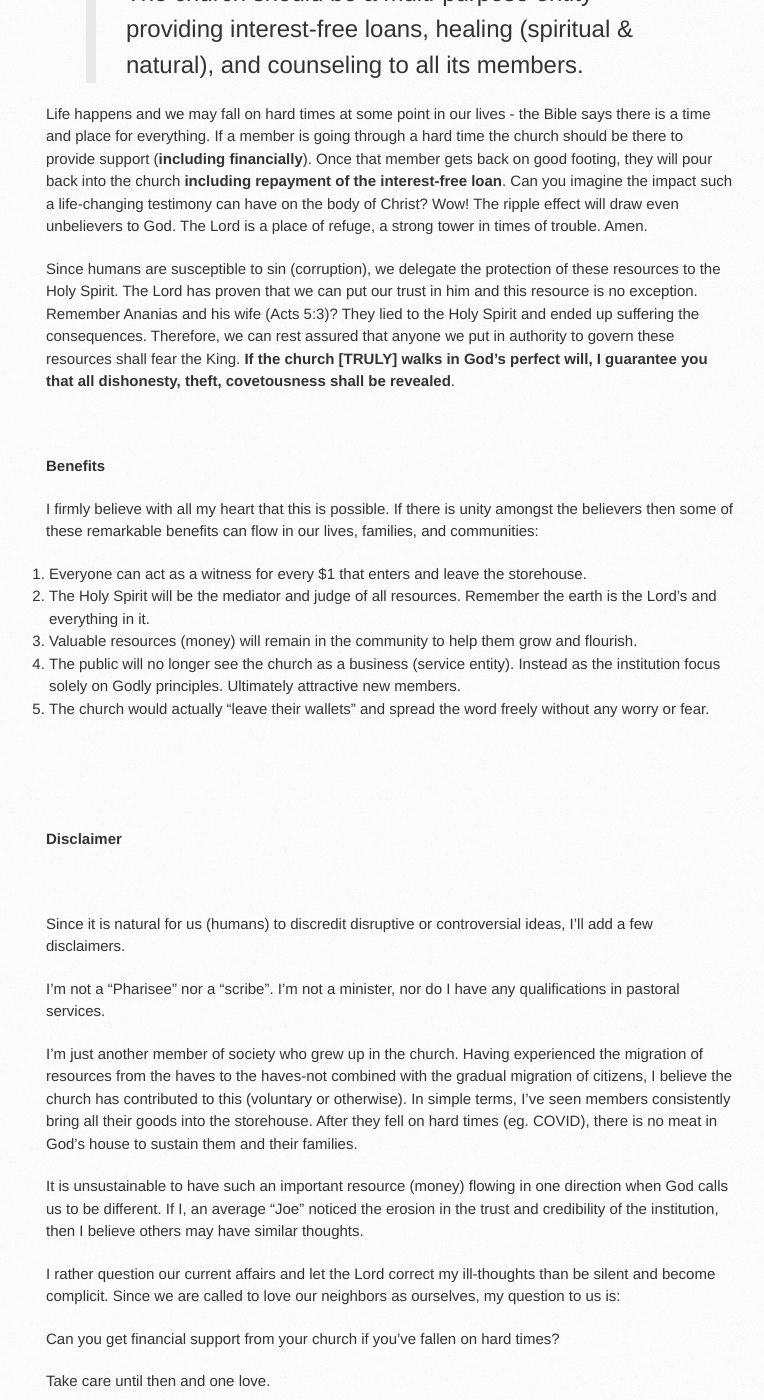
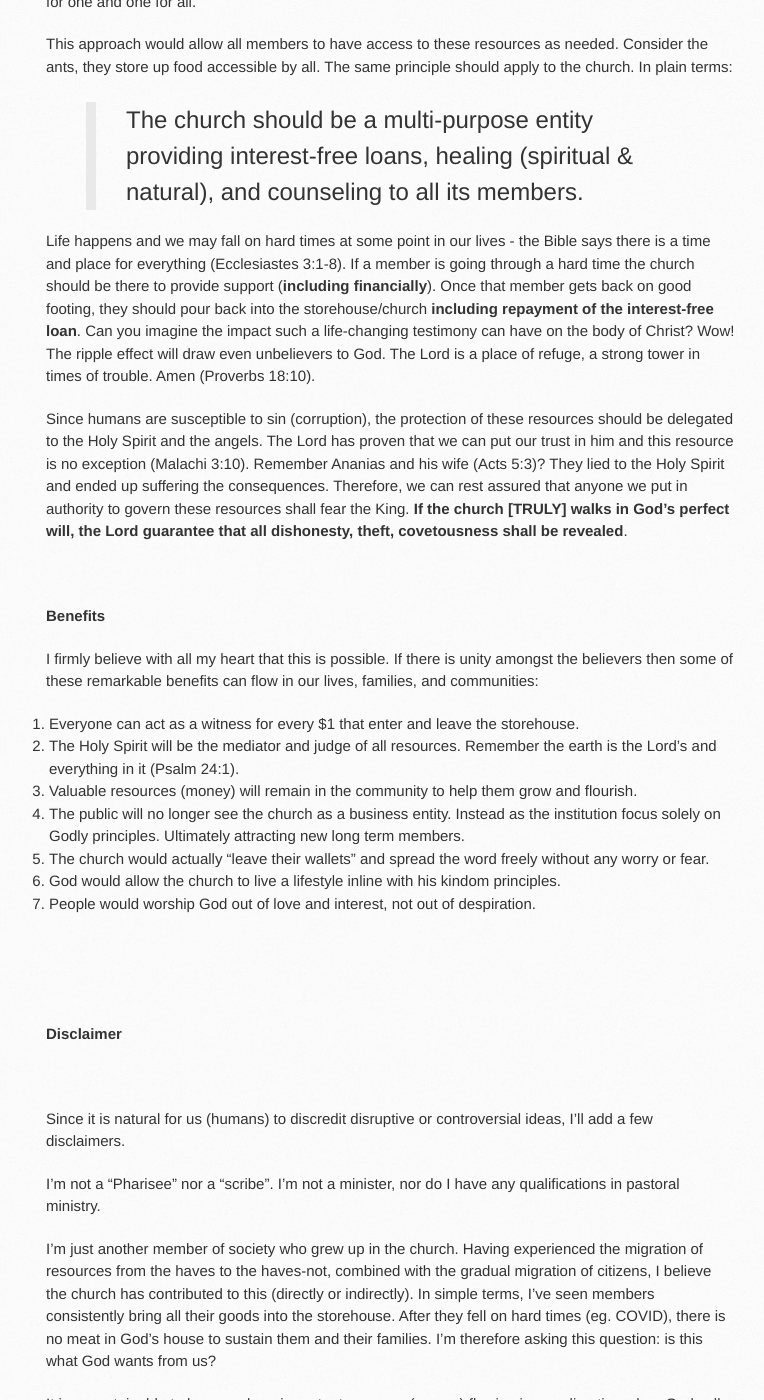
Before and after one commit to SolomonPerkins/solomonperkins.github.io, a Jekyll site: the page built from _posts/2021-12-26-Church-And-Money-A-Different-Approach.md, in a window 1280 px wide and 1400 px high, scrolled down 3150 px. Shown: the whole window, without its empty margins (124-888 px from the left). Built offline with Jekyll 4.4.1, drawn with Linux system fonts in a browser that asks for light colours; some of the changed text lies outside the part shown.

Commit message:
Blog/church money (#89)
* add gaify book

* create post

* update blog

Co-authored-by: alexforce <>

```diff
--- a/_posts/2021-12-26-Church-And-Money-A-Different-Approach.md
+++ b/_posts/2021-12-26-Church-And-Money-A-Different-Approach.md
@@ -5,18 +5,16 @@ tags: thoughts church money freedom
 date: 2021-12-26
 read_time: 8 min
 header_image: /images/blog/money-bible.jpeg
-introduction: From every indication the church seem to be run as a business or another public entity. Join me as I discuss a potential approach which could be more inline with the biblical mandate.
+introduction: From every indication the church seem to be operating as a business or another public entity. Join me as I discuss a potential approach which could be more inline with the Biblical teachings.
 ---
 
 
 !["Church And Money"](/images/blog/money-bible.jpeg "2020 Year In Review")
 
 <br/>
-Over the past few years, I've carefully observed how money has been influenced the church. This has become a cause of concern across the globe. While this is not a comfortable topic for most believers, I believe in tackling the challenges of lives head-on.
+Over the past few years, I've carefully observed how money has been influenced the church. Globally, this has been a growing cause for concern. While this is not a comfortable topic for most believers, I believe in tackling the challenges of lives head-on. Becoming comfortable with the uncomfortable is a critical pre-requisite to growth.
 
-I grew up in the church, SDA (Sevent Day Adventist) to be exact. This institution has played a pivotal role in my belief syste. While they're some wonderful benefits of being a a part of this community, I wish to call out a next step for this global community. With that said, I hereby share my thoughts on a matter which has been brewing for the past 5 years: money and the church.
-
-My sole purpose is to question the current approach of the church and provide a recommendation with the aim to make it better.
+I grew up in the church, SDA (Sevent Day Adventist) to be exact. This institution has played a pivotal role in my belief system. While they're some wonderful benefits of being a part of this community, I wish to call out a discuss a chalenge facing the church. My intention is to share my thoughts on a matter which has been brewing for the past 5 years: money and the church. Sharing my perspective on this matter and my recommendation is sole purpose with the end goal of making the institution better.
 
 <br/>
 <br/>
@@ -26,9 +24,9 @@ My sole purpose is to question the current approach of the church and provide a
 
 <br/>
 
-The Bible speaks strongly about the church and money. It clearly states that the church should be a house of prayer and not a marketplace/business. It even illustrates the key principle of how we should spread the gospel: leave your wallets.
+The Bible speaks strongly about the church and money. It clearly states that the church should be a house of prayer and not a marketplace/business (Matthew 21:13). It even highlight one of the key principles of how the gospel should be shared: leave your wallets (Luke 9:3).
 
-The people of the faith are called to be different in all aspects of their lives. Therefore we are called to be different from the world/society. How we manage money is no exception.
+The people of the faith are called to be different in all aspects of their lives - physical and spiritual. Therefore members are called to be different from the world/society. This covers all facets of life, inluding **money management**.
 
 <br/>
 <br/>
@@ -37,10 +35,10 @@ The people of the faith are called to be different in all aspects of their lives
 **How The World Operates**
 
 <br/>
-The world operates on a simple principle of services and rewards. An individual or entity provides a service or adds value and consequently, a tangible monetary reward is issued.
+The world operates on a simple principle of services and rewards. An individual or entity provides a service, or adds value and consequently, a tangible monetary reward is issued.
 
 <br/>
-This social contract has a major influence on our passion, life goals, and how we interact with others. If you disagree, I'll ask this one question: would you be willing to pursue higher education if there was no upside (financial reward) to it? While the means don't justify the ends, it certainly influences the path you'll take.
+This social contract has signifant influence on our passion, motivation, life goals, and our interaction with others. If you disagree, I'll ask this basic question: Would you be willing to pursue higher education if there was no upside (financial reward) to it? While the means don't justify the ends, it certainly influences the path we take.
 
 
 <br/>
@@ -50,10 +48,10 @@ This social contract has a major influence on our passion, life goals, and how w
 <br/>
 
 
-So the church was called to be "in the world but not of the world". In plain terms, the church should be different. The level of influence money has on the church should be different from all organizations. Businesses operate on a fundamental principle of providing a service and in turn, require payment of such. Goods and services flow in one direction, while money flows in the other. From a psychological standpoint, this model shouldn't be associated with the church. **The church should be the GREATEST and the MOST influential organization in any society** [period].
+So the church was called to be "in the world but not of the world" (John 17:16-26). In plain terms, the church should be **different**. The level of influence money has on the church should be **different** from all organizations (for-profit/non-profit). Since businesses operate on a fundamental principle of providing goods/services and in turn, require payment of such. The Goods and services flow in one direction, while money flows in another. From a psychological standpoint, this model shouldn't be associated with the church. **The church should be the GREATEST and the MOST influential organization in any society** [period].
 
 <br/>
-Having read a huge portion of the bible, meditated on God's words, and reflecting on my past experiences. I'd like to make the case that the church has the wrong modus operandi.
+Having read a huge portion of the Bible, meditated on God's words, and reflecting on my past experiences. I'd like to make the case that the church has deviated from its mandate.
 
 
 <br/>
@@ -67,15 +65,18 @@ Having read a huge portion of the bible, meditated on God's words, and reflectin
 **How The Church Should Operate**
 
 <br/>
-"Bring all the tithes into the storehouse", simply means that we should bring all the resources we have under this organization. Pooling resources together for the betterment of all is what the Lord is saying. We should be united on one accord, and for one purpose - all for one and one for all.
+
+ > Malachi 3:10 states that we should work together.
+
+ "Bring all the tithes into the storehouse", simply means that we should bring all the resources we have under God's storehouse. Pooling resources together for the betterment of all is what the Lord is saying - "... that there may be food in my house". We should be united on one accord, and for one purpose - all for one and one for all.
 
 This approach would allow all members to have access to these resources as needed. Consider the ants, they store up food accessible by all. The same principle should apply to the church. In plain terms:
 
 > The church should be a multi-purpose entity providing interest-free loans, healing (spiritual & natural), and counseling to all its members.
 
-Life happens and we may fall on hard times at some point in our lives - the Bible says there is a time and place for everything. If a member is going through a hard time the church should be there to provide support (**including financially**). Once that member gets back on good footing, they will pour back into the church **including repayment of the interest-free loan**. Can you imagine the impact such a life-changing testimony can have on the body of Christ? Wow! The ripple effect will draw even unbelievers to God. The Lord is a place of refuge, a strong tower in times of trouble. Amen.
+Life happens and we may fall on hard times at some point in our lives - the Bible says there is a time and place for everything (Ecclesiastes 3:1-8). If a member is going through a hard time the church should be there to provide support (**including financially**). Once that member gets back on good footing, they should pour back into the storehouse/church **including repayment of the interest-free loan**. Can you imagine the impact such a life-changing testimony can have on the body of Christ? Wow! The ripple effect will draw even unbelievers to God. The Lord is a place of refuge, a strong tower in times of trouble. Amen (Proverbs 18:10).
 
-Since humans are susceptible to sin (corruption), we delegate the protection of these resources to the Holy Spirit. The Lord has proven that we can put our trust in him and this resource is no exception. Remember Ananias and his wife (Acts 5:3)? They lied to the Holy Spirit and ended up suffering the consequences. Therefore, we can rest assured that anyone we put in authority to govern these resources shall fear the King. __If the church [TRULY] walks in God's perfect will, I guarantee you that all dishonesty, theft, covetousness shall be revealed__.
+Since humans are susceptible to sin (corruption), the protection of these resources should be delegated to the Holy Spirit and the angels. The Lord has proven that we can put our trust in him and this resource is no exception (Malachi 3:10). Remember Ananias and his wife (Acts 5:3)? They lied to the Holy Spirit and ended up suffering the consequences. Therefore, we can rest assured that anyone we put in authority to govern these resources shall fear the King. __If the church [TRULY] walks in God's perfect will, the Lord guarantee that all dishonesty, theft, covetousness shall be revealed__.
 
 
 <br/>
@@ -85,12 +86,13 @@ Since humans are susceptible to sin (corruption), we delegate the protection of
 
 I firmly believe with all my heart that this is possible. If there is unity amongst the believers then some of these remarkable benefits can flow in our lives, families, and communities:
 
-1. Everyone can act as a witness for every $1 that enters and leave the storehouse.
-2. The Holy Spirit will be the mediator and judge of all resources. Remember the earth is the Lord's and everything in it.
+1. Everyone can act as a witness for every $1 that enter and leave the storehouse.
+2. The Holy Spirit will be the mediator and judge of all resources. Remember the earth is the Lord's and everything in it (Psalm 24:1).
 3. Valuable resources (money) will remain in the community to help them grow and flourish.
-4. The public will no longer see the church as a business (service entity). Instead as the institution focus solely on Godly principles. Ultimately attractive new members.
+4. The public will no longer see the church as a business entity. Instead as the institution focus solely on Godly principles. Ultimately attracting new long term members.
 5. The church would actually "leave their wallets" and spread the word freely without any worry or fear.
-
+6. God would allow the church to live a lifestyle inline with his kindom principles.
+7. People would worship God out of love and interest, not out of despiration.
 
 <br/>
 <br/>
@@ -103,14 +105,12 @@ I firmly believe with all my heart that this is possible. If there is unity amon
 
 Since it is natural for us (humans) to discredit disruptive or controversial ideas, I'll add a few disclaimers.
 
-I'm not a "Pharisee" nor a "scribe". I'm not a minister, nor do I have any qualifications in pastoral services.
+I'm not a "Pharisee" nor a "scribe". I'm not a minister, nor do I have any qualifications in pastoral ministry.
 
-I'm just another member of society who grew up in the church. Having experienced the migration of resources from the haves to the haves-not combined with the gradual migration of citizens, I believe the church has contributed to this (voluntary or otherwise). In simple terms, I've seen members consistently bring all their goods into the storehouse. After they fell on hard times (eg. COVID), there is no meat in God's house to sustain them and their families.
+I'm just another member of society who grew up in the church. Having experienced the migration of resources from the haves to the haves-not, combined with the gradual migration of citizens, I believe the church has contributed to this (directly or indirectly). In simple terms, I've seen members consistently bring all their goods into the storehouse. After they fell on hard times (eg. COVID), there is no meat in God's house to sustain them and their families. I'm therefore asking this question: is this what God wants from us?
 
-It is unsustainable to have such an important resource (money) flowing in one direction when God calls us to be different. If I, an average "Joe" noticed the erosion in the trust and credibility of the institution, then I believe others may have similar thoughts.
+It is unsustainable to have such an important resource (money) flowing in one direction when God calls us to be different. If I, an average "joe" noticed the erosion in the trust and credibility of the church, then I believe others may have similar thoughts.
 
-I rather question our current affairs and let the Lord correct my ill-thoughts than be silent and become complicit. Since we are called to love our neighbors as ourselves, my question to us is:
-
-Can you get financial support from your church if you've fallen on hard times?
+I rather question our current affairs and let the Lord correct my ill-thoughts than be silent and become complicit. Since we are called to love our neighbors as ourselves, my question to us is: Can you get financial support from your church if you've fallen on hard times without the need to raise additional funds?
 
 Take care until then and one love.
```
